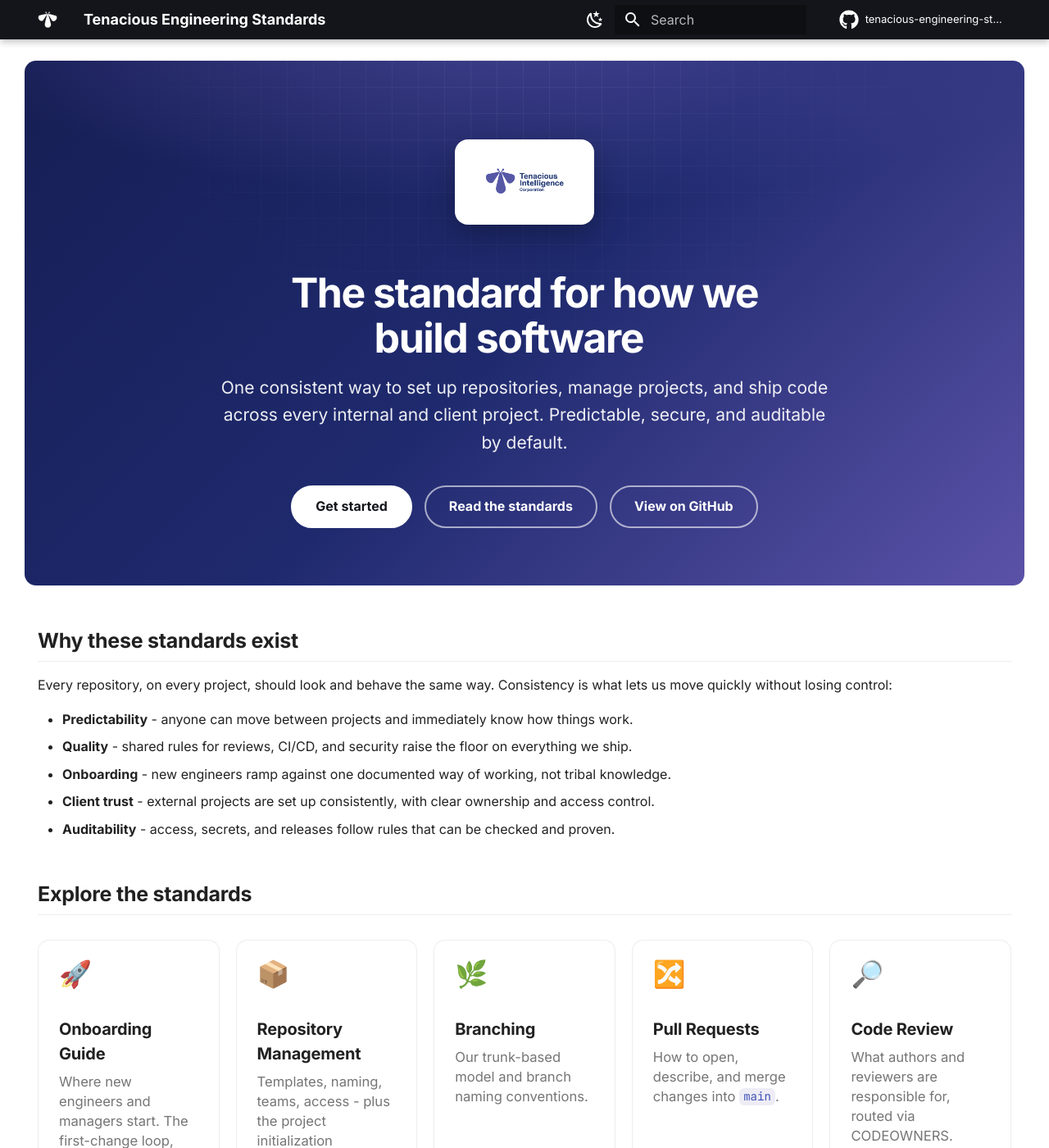
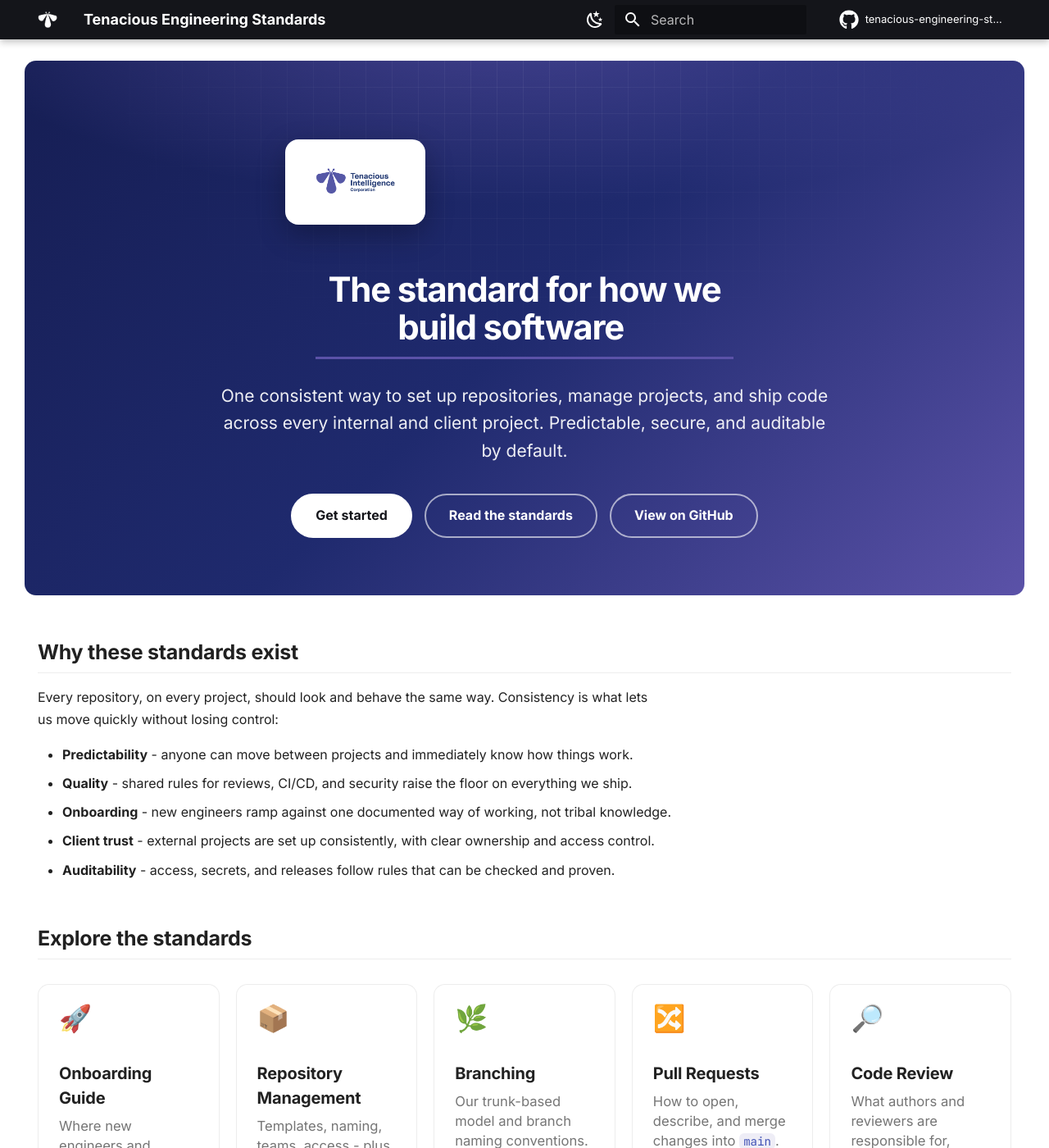
Before and after one commit to NuryeNigusMekonen/tenacious-engineering-standards, an MkDocs documentation site: the page built from docs/index.md, in a window 1280 px wide and 1400 px high. Shown: the whole window at 82% size. Built offline with MkDocs 1.6.1 and Material for MkDocs 9.7.7, drawn with Linux system fonts in a browser that asks for light colours; comment, search, counter and statistics services are not loaded.

Commit message:
Improve reading experience: lead paragraphs, line measure, branded titles, tidier code blocks

```diff
--- a/docs/assets/extra.css
+++ b/docs/assets/extra.css
@@ -164,9 +164,31 @@
 
 /* ---------- Content pages: readability polish ---------- */
 
-/* Comfortable measure and rhythm on standards pages */
+/* Comfortable reading measure + rhythm */
+.md-typeset { line-height: 1.7; }
+.md-typeset p,
+.md-typeset li { max-width: 74ch; }
+
+/* Page title gets a touch more presence and a branded underline accent */
+.md-typeset h1 {
+  font-size: 2.1rem;
+  margin-bottom: 1.4rem;
+  padding-bottom: 0.6rem;
+  border-bottom: 3px solid var(--ten-purple);
+  display: inline-block;
+}
+
+/* Lead paragraph: the first paragraph after the H1 reads as a calm intro */
+.md-typeset h1 + p {
+  font-size: 1.12rem;
+  line-height: 1.6;
+  color: var(--md-default-fg-color--light);
+  max-width: 70ch;
+}
+
+/* Section headings: clear separation without heavy lines */
 .md-typeset h2 {
-  margin-top: 2.4rem;
+  margin-top: 2.6rem;
   padding-bottom: 0.35rem;
   border-bottom: 1px solid var(--ten-border);
 }
@@ -213,3 +235,25 @@
   text-decoration-color: rgba(91, 82, 168, 0.35);
 }
 .md-typeset a:hover { text-decoration: underline; }
+
+/* Roomier lists so multi-line standards bullets breathe */
+.md-typeset ul li,
+.md-typeset ol li { margin-bottom: 0.4rem; }
+
+/* Permalink anchors: hidden until you hover the heading, in brand purple */
+.md-typeset .headerlink { color: var(--ten-border); transition: color 0.15s ease; }
+.md-typeset h1:hover .headerlink,
+.md-typeset h2:hover .headerlink,
+.md-typeset h3:hover .headerlink { color: var(--ten-purple); }
+
+/* Code blocks: soft border + rounded corners so they sit as tidy cards */
+.md-typeset pre > code {
+  border-radius: var(--ten-radius);
+}
+.md-typeset .highlight {
+  border-radius: var(--ten-radius);
+  box-shadow: 0 2px 12px rgba(31, 42, 110, 0.06);
+}
+
+/* Footer prev/next nav: a little more padding for an easier target */
+.md-footer__inner { padding: 1rem 0.2rem; }
```
